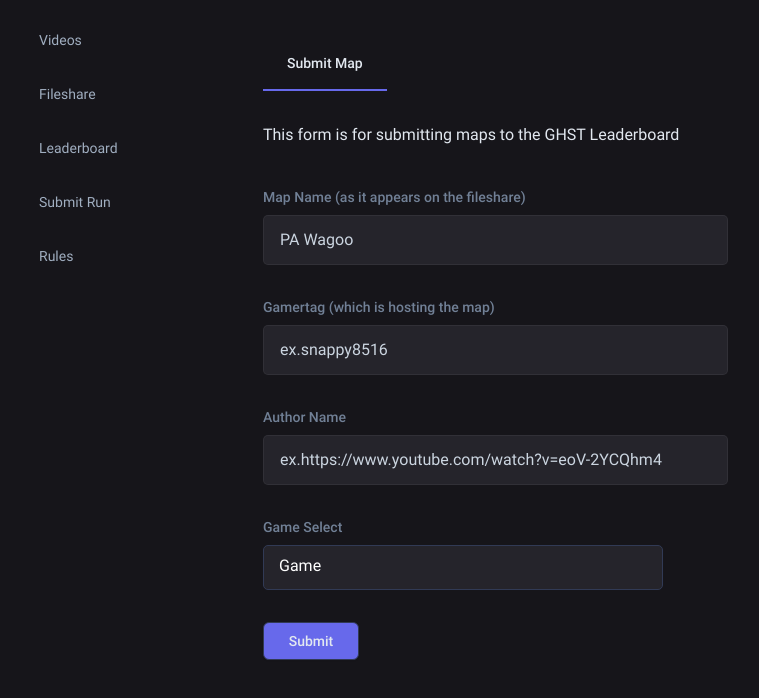
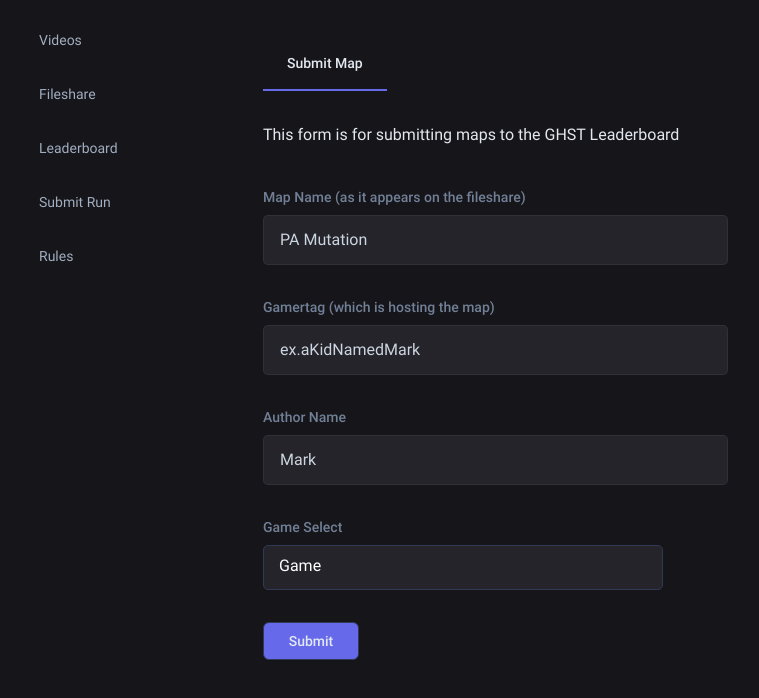
Before and after one commit to Exhibitmark/exhibitmark.github.io, a plain HTML site: page contribute.html in a window 1280 px wide. Shown: the part 92-790 px from the top of the page, without its empty margins (21-780 px from the left). Drawn offline with nearby package versions, Linux system fonts and the light colour scheme.

Commit message:
Fix placeholders for contribution page

```diff
--- a/contribute.html
+++ b/contribute.html
@@ -273,15 +273,15 @@
                                 <form class="relative w-full">
                                    <div class="relative mb-8">
                                         <label class="-mt-8 font-medium text-gray-600">Map Name (as it appears on the fileshare)</label>
-                                        <input type="text" id="map_title" class="text-form block w-full px-4 py-3 mt-2 text-base placeholder-gray-400 border border-gray-300 rounded-md focus:outline-none focus:border-black" placeholder="PA Wagoo">
+                                        <input type="text" id="map_title" class="text-form block w-full px-4 py-3 mt-2 text-base placeholder-gray-400 border border-gray-300 rounded-md focus:outline-none focus:border-black" placeholder="PA Mutation">
                                    </div>
                                    <div class="relative mb-8">
                                         <label class="-mt-8 font-medium text-gray-600">Gamertag (which is hosting the map)</label>
-                                        <input type="text" id="gamertag" class="text-form block w-full px-4 py-3 mt-2 text-base placeholder-gray-400 border border-gray-300 rounded-md focus:outline-none focus:border-black" placeholder="ex.snappy8516">
+                                        <input type="text" id="gamertag" class="text-form block w-full px-4 py-3 mt-2 text-base placeholder-gray-400 border border-gray-300 rounded-md focus:outline-none focus:border-black" placeholder="ex.aKidNamedMark">
                                     </div>
                                     <div class="relative mb-8">
                                         <label class="-mt-8 font-medium text-gray-600">Author Name</label>
-                                        <input type="text" id="author" class="text-form block w-full px-4 py-3 mt-2 text-base placeholder-gray-400 border border-gray-300 rounded-md focus:outline-none focus:border-black" placeholder="ex.https://www.youtube.com/watch?v=eoV-2YCQhm4">
+                                        <input type="text" id="author" class="text-form block w-full px-4 py-3 mt-2 text-base placeholder-gray-400 border border-gray-300 rounded-md focus:outline-none focus:border-black" placeholder="Mark">
                                     </div>
                                     <div class="relative mb-8">
                                         <label class="-mt-8 font-medium text-gray-600">Game Select</label>
```
